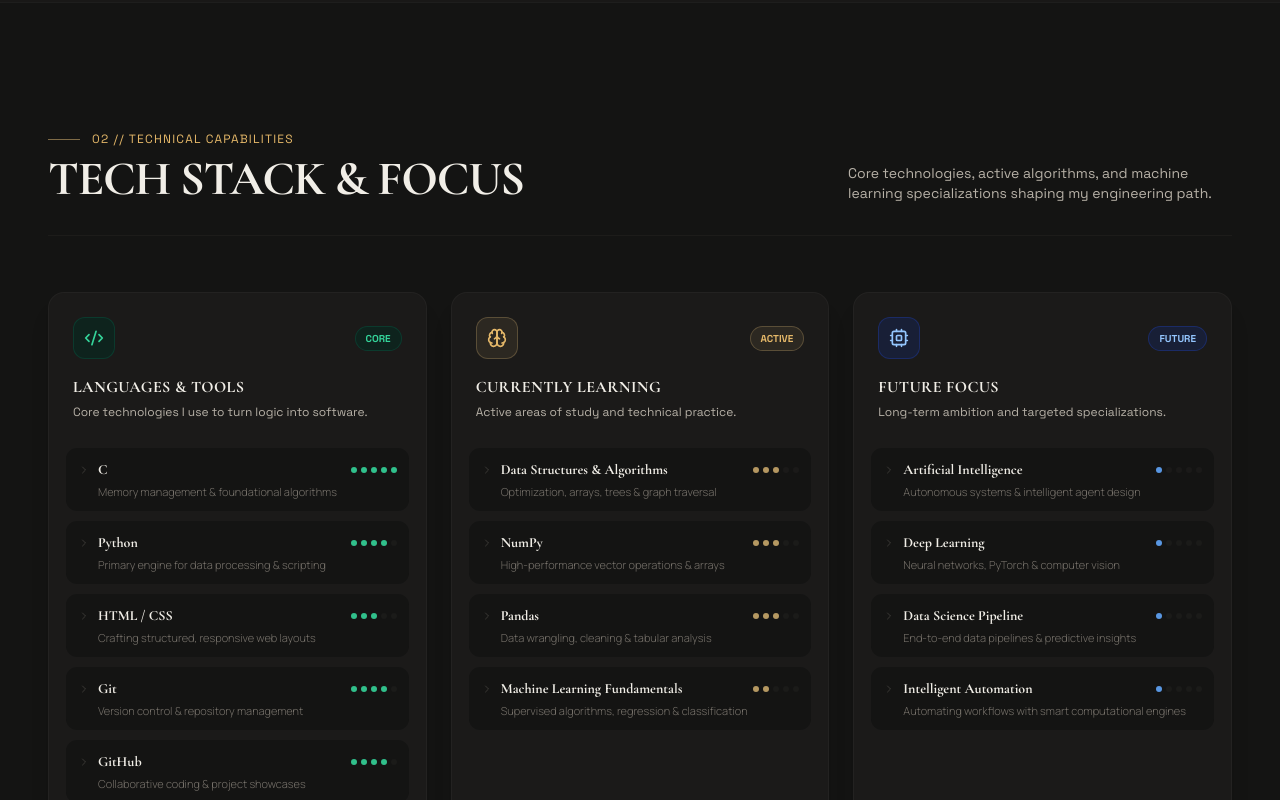
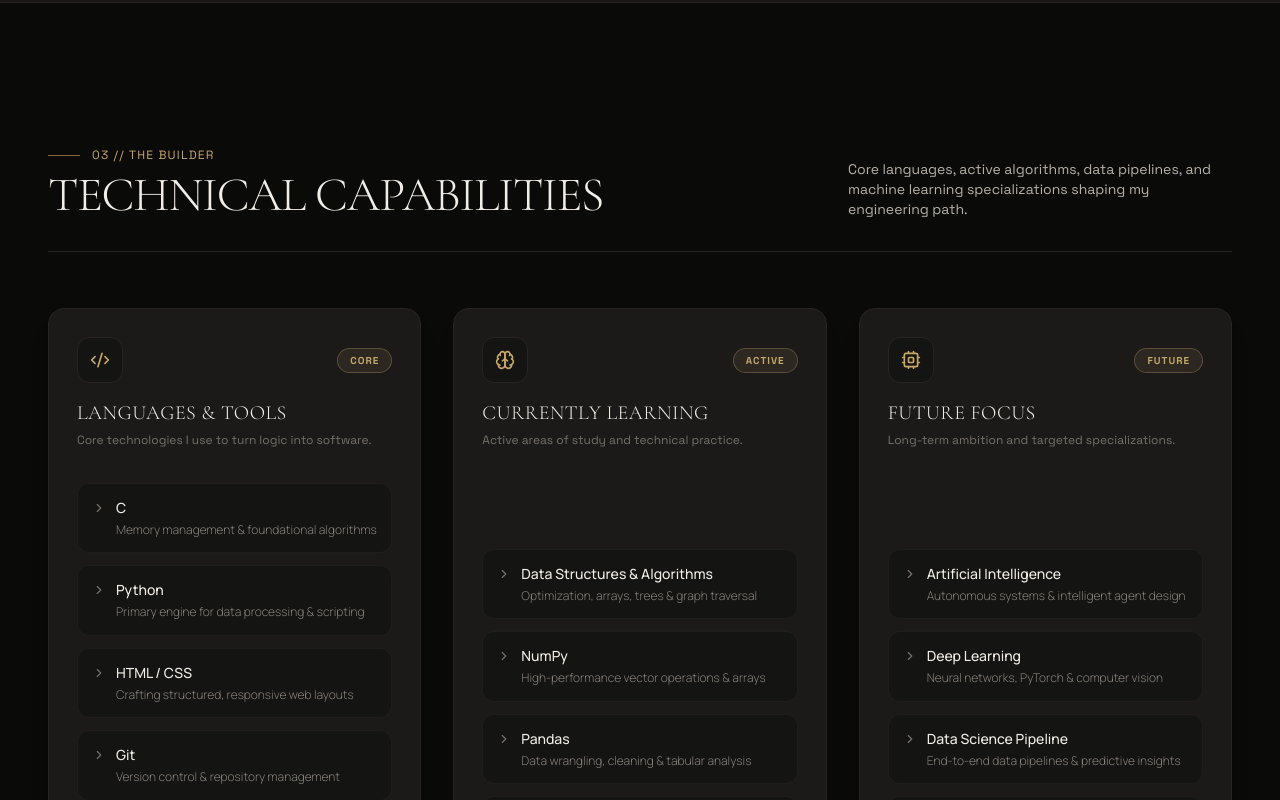
Before and after one commit to rushdv/hasan-portfolio, a React (Vite) app: page / in a window 1280 px wide. Shown: the part 2020-2820 px from the top of the page. Built offline with nearby package versions, Linux system fonts and the light colour scheme.

Commit message:
feat(techstack): update skills grid, categorizations, and interactive badges

```diff
--- a/src/components/TechStack.tsx
+++ b/src/components/TechStack.tsx
@@ -7,13 +7,6 @@ import { CursorState } from './CustomCursor';
 interface TechStackProps {
   setCursorState?: (state: CursorState) => void;
 }
-
-// Skill level dots per category index
-const skillLevels: Record<number, number[]> = {
-  0: [5, 4, 3, 4, 4],       // Core: C, Python, HTML/CSS, Git, GitHub
-  1: [3, 3, 3, 2],           // Learning: DSA, NumPy, Pandas, ML
-  2: [1, 1, 1, 1],           // Future
-};
 
 const categoryColors = [
   { border: 'hover:border-emerald-500/40', dot: 'bg-emerald-400', tag: 'text-emerald-400 bg-emerald-950/50 border-emerald-800/40', label: 'CORE' },
@@ -29,10 +22,10 @@ export const TechStack: React.FC<TechStackProps> = ({ setCursorState }) => {
   return (
     <section
       id="tech-stack"
-      className="py-24 md:py-32 px-6 md:px-12 bg-bg-surface relative border-t border-border-subtle/60 overflow-hidden"
+      className="py-24 md:py-36 px-6 md:px-12 bg-ink relative border-t border-border-subtle overflow-hidden text-warmPaper"
     >
-      {/* Ambient */}
-      <div className="absolute bottom-0 right-0 w-[400px] h-[400px] bg-accent-amber/4 rounded-full blur-[130px] pointer-events-none" />
+      {/* Ambient glow */}
+      <div className="absolute bottom-0 right-0 w-[400px] h-[400px] bg-accent/4 rounded-full blur-[130px] pointer-events-none" />
 
       <div className="max-w-7xl mx-auto space-y-14 relative z-10">
 
@@ -42,30 +35,29 @@ export const TechStack: React.FC<TechStackProps> = ({ setCursorState }) => {
           whileInView={{ opacity: 1, y: 0 }}
           viewport={{ once: true, margin: '-60px' }}
           transition={{ duration: 0.6, ease: [0.22, 1, 0.36, 1] }}
-          className="flex flex-col md:flex-row md:items-end justify-between gap-6 border-b border-border-subtle/50 pb-8"
+          className="flex flex-col md:flex-row md:items-end justify-between gap-6 border-b border-border-subtle pb-8"
         >
           <div className="space-y-2">
             <div className="flex items-center gap-3">
-              <span className="h-px w-8 bg-accent-amber/60" />
-              <span className="text-xs font-mono tracking-widest text-accent-gold uppercase">
-                02 // TECHNICAL CAPABILITIES
+              <span className="h-px w-8 bg-accent/60" />
+              <span className="text-xs font-mono tracking-widest text-accent uppercase">
+                03 // THE BUILDER
               </span>
             </div>
-            <h2 className="text-3xl sm:text-5xl font-display font-bold text-text-primary tracking-tight">
-              TECH STACK & FOCUS
+            <h2 className="text-3xl sm:text-5xl font-display font-light text-warmPaper tracking-tight">
+              TECHNICAL CAPABILITIES
             </h2>
           </div>
-          <p className="text-xs sm:text-sm font-mono text-text-secondary max-w-sm leading-relaxed">
-            Core technologies, active algorithms, and machine learning specializations shaping my engineering path.
+          <p className="text-xs sm:text-sm font-mono text-warmGray max-w-sm leading-relaxed">
+            Core languages, active algorithms, data pipelines, and machine learning specializations shaping my engineering path.
           </p>
         </motion.div>
 
         {/* Categories Grid */}
-        <div className="grid grid-cols-1 lg:grid-cols-3 gap-6">
+        <div className="grid grid-cols-1 lg:grid-cols-3 gap-8">
           {skillCategories.map((category, catIdx) => {
             const IconComponent = categoryIcons[catIdx % categoryIcons.length];
             const color = categoryColors[catIdx % categoryColors.length];
-            const levels = skillLevels[catIdx] ?? [];
 
             return (
               <motion.div
@@ -76,39 +68,38 @@ export const TechStack: React.FC<TechStackProps> = ({ setCursorState }) => {
                 transition={{ duration: 0.55, delay: catIdx * 0.12, ease: [0.22, 1, 0.36, 1] }}
                 onMouseEnter={() => setCursorState?.({ type: 'hover' })}
                 onMouseLeave={() => setCursorState?.({ type: 'default' })}
-                className={`rounded-2xl bg-bg-card border border-border-subtle/80 flex flex-col space-y-6 transition-all duration-300 shadow-xl overflow-hidden group ${color.border}`}
+                className="rounded-2xl bg-bg-card border border-border-subtle flex flex-col justify-between p-7 space-y-6 transition-all duration-300 shadow-xl group hover:border-accent/40"
               >
                 {/* Card Header */}
-                <div className="p-6 pb-0 space-y-4">
+                <div className="space-y-4">
                   <div className="flex items-center justify-between">
-                    <div className={`p-2.5 rounded-xl border ${color.tag} transition-colors`}>
+                    <div className="p-3 rounded-xl border border-border-subtle bg-bg-surface text-accent">
                       <IconComponent className="h-5 w-5" />
                     </div>
-                    <span className={`text-[10px] font-mono font-bold px-2.5 py-1 rounded-full border ${color.tag}`}>
+                    <span className="text-[10px] font-mono font-bold tracking-widest px-3 py-1 rounded-full border border-accent/30 text-accent uppercase bg-accent/10">
                       {color.label}
                     </span>
                   </div>
 
                   <div>
-                    <h3 className="text-base font-display font-bold text-text-primary tracking-wide">
+                    <h3 className="text-xl font-display font-light text-warmPaper tracking-wide">
                       {category.title}
                     </h3>
-                    <p className="text-xs font-mono text-text-secondary mt-1 leading-relaxed">
+                    <p className="text-xs font-mono text-stone mt-1 leading-relaxed">
                       {category.subtitle}
                     </p>
                   </div>
                 </div>
 
                 {/* Skill Items */}
-                <div className="px-4 pb-5 space-y-2">
+                <div className="space-y-3 pt-2">
                   {category.skills.map((skill, skillIdx) => {
-                    const level = levels[skillIdx] ?? 0;
                     const isHovered = hoveredSkill === `${catIdx}-${skillIdx}`;
 
                     return (
                       <motion.div
                         key={skill.name}
-                        whileHover={{ x: 3 }}
+                        whileHover={{ x: 4 }}
                         transition={{ duration: 0.2 }}
                         onMouseEnter={() => {
                           setHoveredSkill(`${catIdx}-${skillIdx}`);
@@ -118,43 +109,24 @@ export const TechStack: React.FC<TechStackProps> = ({ setCursorState }) => {
                           setHoveredSkill(null);
                           setCursorState?.({ type: 'default' });
                         }}
-                        className="group/skill p-3 rounded-xl bg-bg-surface border border-border-subtle/40 hover:border-accent-amber/30 hover:bg-bg-card transition-all duration-200 cursor-default"
+                        className="group/skill p-3.5 rounded-xl bg-bg-surface border border-border-subtle/60 hover:border-accent/40 transition-all duration-200 cursor-default"
                       >
                         <div className="flex items-center justify-between gap-3">
-                          <div className="flex items-center gap-2 min-w-0">
-                            <ChevronRight className={`h-3 w-3 shrink-0 transition-colors duration-200 ${isHovered ? 'text-accent-amber' : 'text-text-muted/40'}`} />
-                            <span className="font-display font-bold text-xs sm:text-sm text-text-primary group-hover/skill:text-accent-gold transition-colors truncate">
+                          <div className="flex items-center gap-2.5 min-w-0">
+                            <ChevronRight className={`h-3.5 w-3.5 shrink-0 transition-colors duration-200 ${isHovered ? 'text-accent' : 'text-stone'}`} />
+                            <span className="font-sans font-medium text-sm text-warmPaper group-hover/skill:text-accent transition-colors truncate">
                               {skill.name}
                             </span>
                           </div>
-
-                          {/* Level dots */}
-                          {level > 0 && (
-                            <div className="flex items-center gap-1 shrink-0">
-                              {[...Array(5)].map((_, dotIdx) => (
-                                <span
-                                  key={dotIdx}
-                                  className={`rounded-full transition-all duration-300 ${
-                                    dotIdx < level
-                                      ? `w-1.5 h-1.5 ${color.dot} opacity-90`
-                                      : 'w-1.5 h-1.5 bg-border-subtle opacity-40'
-                                  }`}
-                                />
-                              ))}
-                            </div>
-                          )}
                         </div>
 
-                        <p className="text-[11px] text-text-muted mt-1 font-light leading-snug pl-5 line-clamp-1">
+                        <p className="text-xs text-warmGray/70 mt-1 font-light leading-snug pl-6">
                           {skill.description}
                         </p>
                       </motion.div>
                     );
                   })}
                 </div>
-
-                {/* Bottom accent bar */}
-                <div className={`h-0.5 w-0 group-hover:w-full bg-gradient-to-r from-transparent via-current to-transparent transition-all duration-500 ${color.dot} opacity-30`} />
               </motion.div>
             );
           })}
@@ -166,17 +138,17 @@ export const TechStack: React.FC<TechStackProps> = ({ setCursorState }) => {
           whileInView={{ opacity: 1, y: 0 }}
           viewport={{ once: true }}
           transition={{ duration: 0.5, delay: 0.3 }}
-          className="flex flex-wrap items-center justify-center gap-6 pt-4 border-t border-border-subtle/40"
+          className="flex flex-wrap items-center justify-center gap-8 pt-6 border-t border-border-subtle"
         >
           {[
             { label: 'Languages', count: '3' },
             { label: 'Frameworks & Tools', count: '6+' },
             { label: 'In Learning', count: '4' },
-            { label: 'Target Stack', count: '4' },
+            { label: 'Target Specialization', count: 'AI / ML' },
           ].map(({ label, count }) => (
             <div key={label} className="text-center space-y-0.5">
-              <span className="block text-xl font-display font-extrabold text-accent-gold">{count}</span>
-              <span className="block text-[10px] font-mono text-text-muted uppercase tracking-wider">{label}</span>
+              <span className="block text-2xl font-display font-light text-accent">{count}</span>
+              <span className="block text-[10px] font-mono text-stone uppercase tracking-widest">{label}</span>
             </div>
           ))}
         </motion.div>
```
